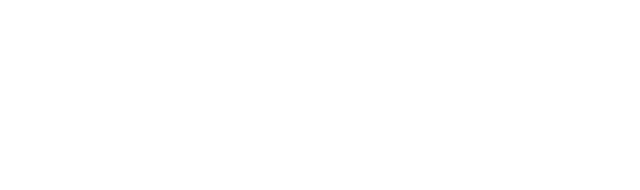
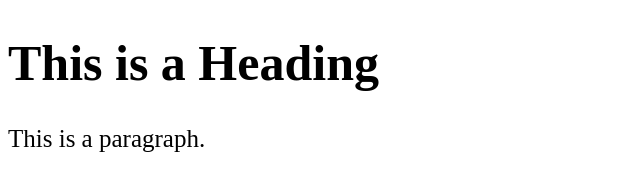
Before and after one commit to Ksenia41/rsschool-cv, a plain HTML site: page index.html in a window 1280 px wide. Shown: the whole page, without its empty margins (0-640 px from the left). Drawn offline with Linux system fonts and the light colour scheme.

Commit message:
fix: add body to index.html

```diff
--- a/index.html
+++ b/index.html
@@ -5,3 +5,10 @@
     <title>CV</title>
     <link rel="stylesheet" href="style.css">
 </head>
+<body>
+
+<h1>This is a Heading</h1>
+<p>This is a paragraph.</p>
+
+</body>
+</html>
```
